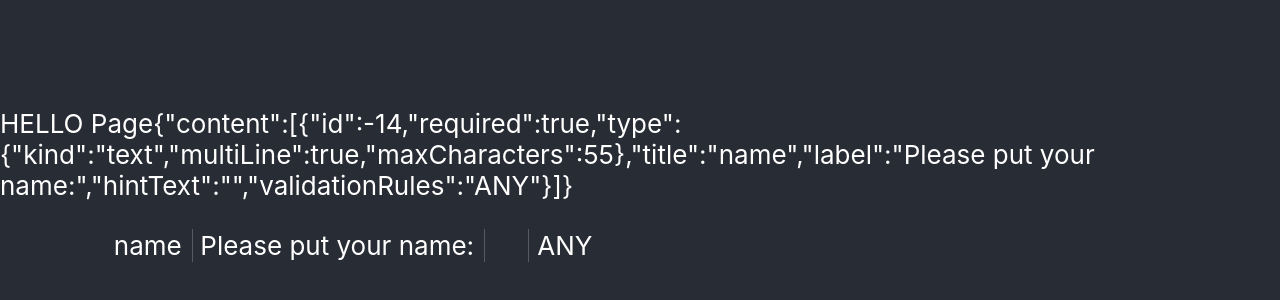
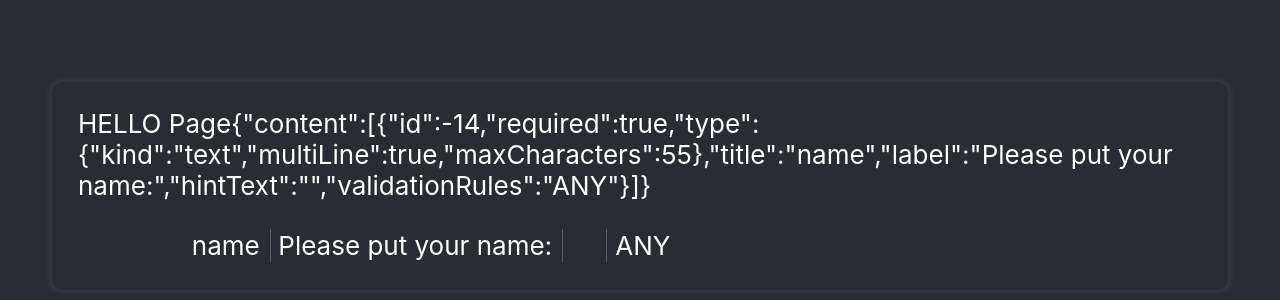
Before and after one commit to gabriel-fortin/requirements-collector, a React (Create React App) app: page / in a window 1280 px wide. Shown: the part 214-514 px from the top of the page. Built offline with nearby package versions, Linux system fonts and the light colour scheme.

Commit message:
Add some styling to 'Page' widget

```diff
--- a/src/Widget/Page.tsx
+++ b/src/Widget/Page.tsx
@@ -3,6 +3,7 @@ import React from 'react';
 import { Page as PageModel, Field as FieldModel } from 'Model';
 
 import { FieldDisplay } from './FieldDisplay';
+import './page.css';
 
 
 interface PageProps {
@@ -10,7 +11,7 @@ interface PageProps {
 }
 
 export const Page: React.FC<PageProps> = ({ page }) =>
-    <div style={{textAlign: "left"}}>
+    <article className={"page"}>
         HELLO Page
         {JSON.stringify(page)}
         <table style={{marginLeft: "4em", marginTop: "1em"}}>
@@ -21,4 +22,4 @@ export const Page: React.FC<PageProps> = ({ page }) =>
                 />
             )}
         </table>
-    </div>
+    </article>
--- /dev/null
+++ b/src/Widget/page.css
@@ -0,0 +1,7 @@
+.page {
+    text-align: left;
+    margin: 2em;
+    padding: 1em;
+    border-radius: 0.4em;
+    box-shadow: 0 0 5px 3px rgba(200, 200, 200, 0.1);
+}
```
